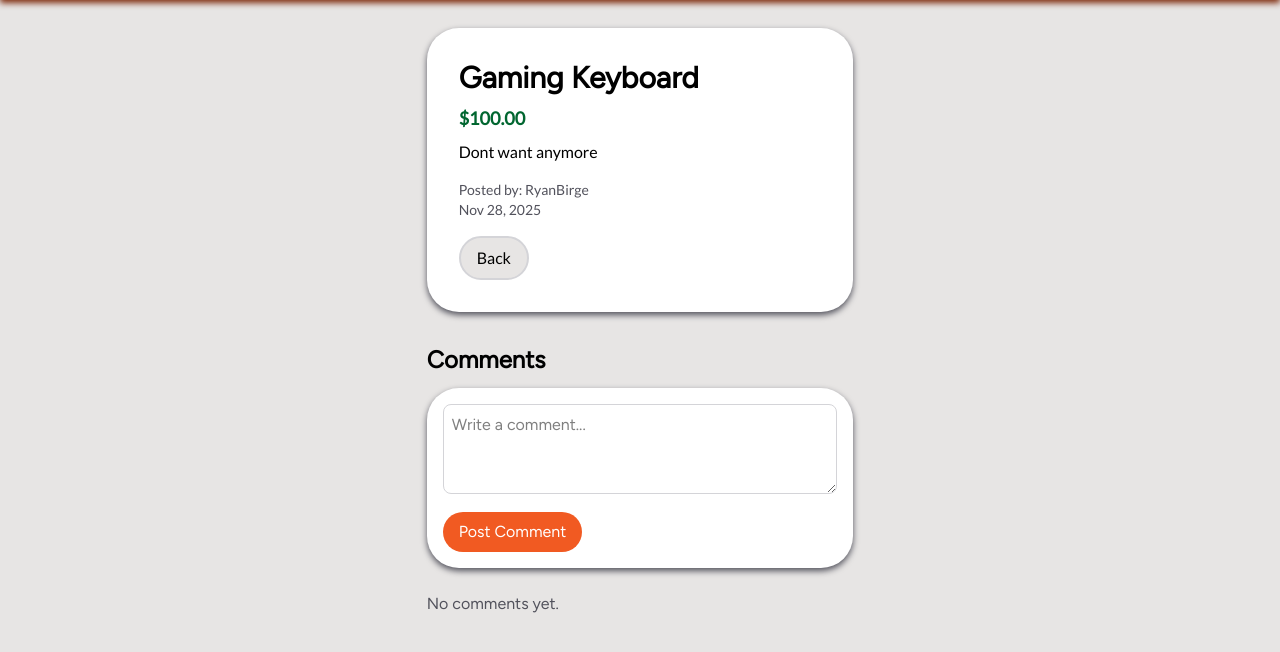
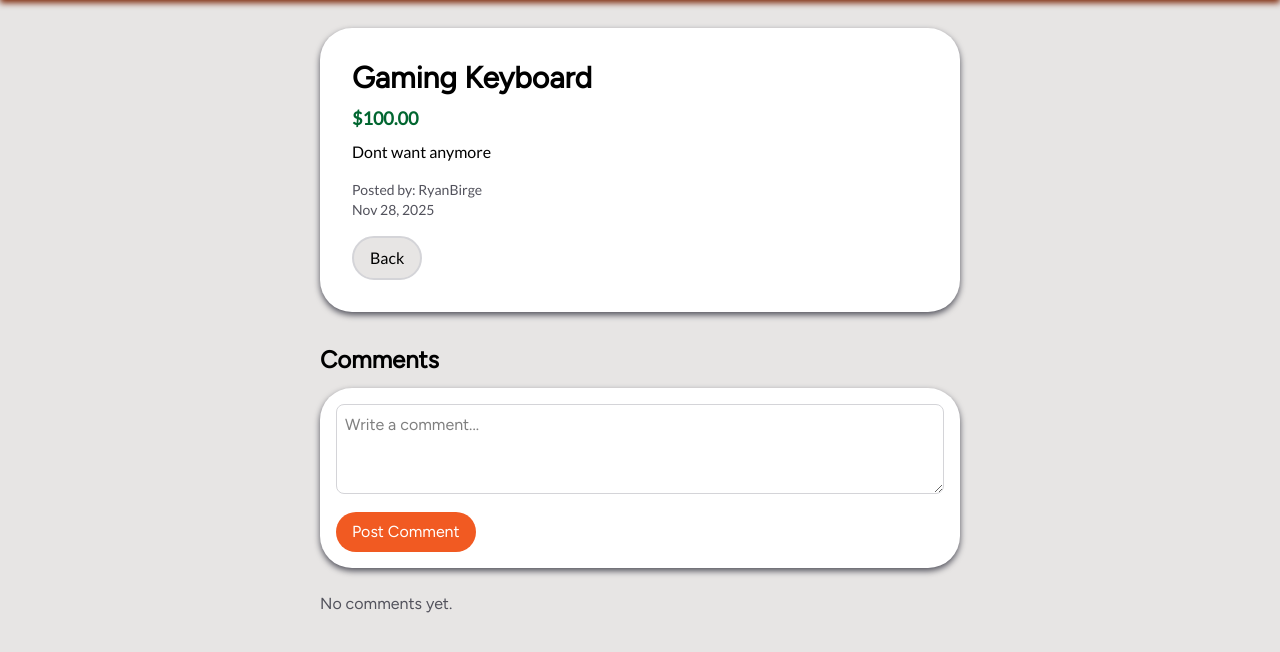
Before and after one commit to rafaelmbarroso/V-Mart, a Django app: page /listing/1/ in a window 1280 px wide. Shown: the part 68-720 px from the top of the page. Run offline with Django 5.2, Linux system fonts and the light colour scheme; a user stored in the database is signed in; data comes from the database, SQL or seed files in the repository.

Commit message:
Fixed some visual bugs for smaller displays

```diff
--- a/market_App/templates/create_listing.html
+++ b/market_App/templates/create_listing.html
@@ -26,7 +26,7 @@
     </style>
 </head>
 
-<body class="flex flex-col items-center bg-stone-200 font-lato w-screen h-screen">
+<body class="flex flex-col items-center bg-stone-200 font-lato min-h-screen w-full">
 
 <!-- Navbar -->
 <nav class="fixed top-0 z-10 flex flex-row items-center w-full bg-utrgv-orange drop-shadow-md drop-shadow-orange-900 p-4">
@@ -46,7 +46,7 @@
 <div class="flex flex-col justify-center items-center h-full w-full">
     <h1 class="text-3xl font-semibold text-center m-4 p-4">Create New Listing</h1>
 
-    <div class="flex flex-col bg-white rounded-4xl w-1/4 p-8 drop-shadow-lg drop-shadow-zinc-600">
+    <div class="flex flex-col bg-white rounded-4xl w-1/2 xl:w-1/3 p-8 drop-shadow-lg drop-shadow-zinc-600">
         <form method="POST" enctype="multipart/form-data" id="uploader">
             {% csrf_token %}
 
--- a/market_App/templates/edit_listing.html
+++ b/market_App/templates/edit_listing.html
@@ -14,7 +14,7 @@
             }
         </style>
     </head>
-    <body class="flex flex-col font-lato bg-stone-200 justify-center items-center w-full h-full">
+    <body class="flex flex-col font-lato bg-stone-200 justify-center items-center min-h-screen w-full">
         <nav class="fixed top-0 z-10 flex flex-row items-center w-full bg-utrgv-orange drop-shadow-md drop-shadow-orange-900 p-4">
             <a class="text-3xl font-bold font-figtree text-white"
             href="{% url 'dashboard' %}">
@@ -30,7 +30,7 @@
         </nav>
         <div class="flex flex-col justify-center items-center h-full w-full">
             <h2 class="text-3xl font-semibold text-center m-4 p-4">Edit Listing</h2>
-            <div class="bg-white rounded-4xl drop-shadow-lg drop-shadow-zinc-800 flex flex-col w-1/3 p-8">
+            <div class="bg-white rounded-4xl drop-shadow-lg drop-shadow-zinc-800 flex flex-col w-1/2 xl:w-1/3 p-8">
             <form method="POST" enctype="multipart/form-data" id="uploader">
                 {% csrf_token %}
                 {{ form.as_p }}
--- a/market_App/templates/profile.html
+++ b/market_App/templates/profile.html
@@ -5,7 +5,7 @@
     <link href="../../static/output.css" rel="stylesheet" type="text/css">
 </head>
 
-<body class="flex flex-col items-center bg-stone-200 font-lato">
+<body class="flex flex-col font-lato bg-stone-200 justify-center items-center min-h-screen w-full">
 
     <nav class="fixed top-0 z-10 flex flex-row items-center w-full bg-utrgv-orange drop-shadow-md drop-shadow-orange-900 p-4">
         <a class="text-3xl font-bold font-figtree text-white"
--- a/market_App/templates/view_listing.html
+++ b/market_App/templates/view_listing.html
@@ -25,7 +25,7 @@
 <div class="flex flex-col w-full items-center mt-24 mb-12">
 
 
-    <div class="flex flex-col w-1/3 bg-white rounded-4xl p-8 drop-shadow-md drop-shadow-zinc-600">
+    <div class="flex flex-col w-1/2 xl:w-1/3 bg-white rounded-4xl p-8 drop-shadow-md drop-shadow-zinc-600">
         <!---Listing Title-->
         <h2 class="text-3xl font-figtree font-semibold mb-2">
             {{ listing.name }}
@@ -73,7 +73,7 @@
     </div>
 
 
-    <div class="flex flex-col w-1/3 mt-8">
+    <div class="flex flex-col w-1/2 xl:w-1/3 mt-8">
 
         <h3 class="text-2xl font-semibold font-figtree mb-3">
             Comments
```
